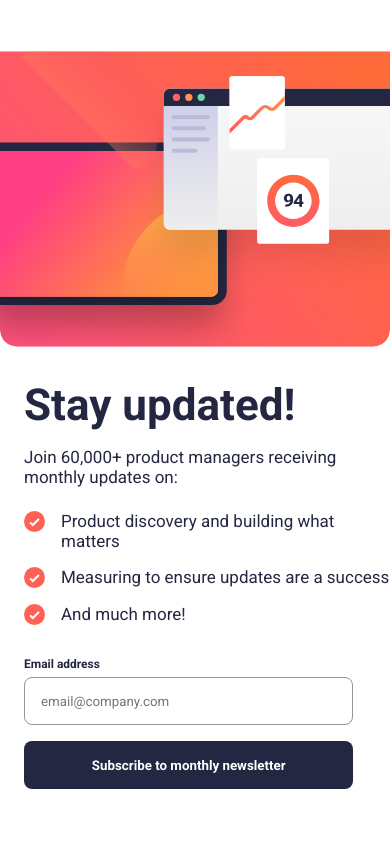
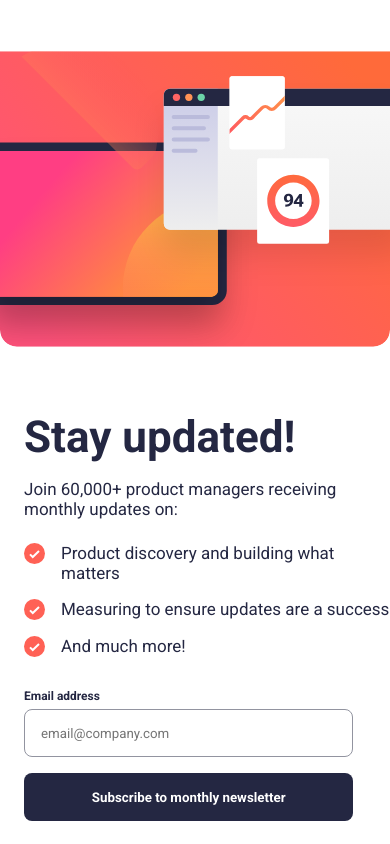
Before and after one commit to rug19/newsletter-sign-up-with-success-message-main, a React (Vite) app: page / in a window 390 px wide. Built offline with nearby package versions, Linux system fonts and the light colour scheme.

Commit message:
atualizado o css da imagem do preojeto

```diff
--- a/src/components/imgContainer/imgContainer.css
+++ b/src/components/imgContainer/imgContainer.css
@@ -6,6 +6,5 @@
   .img_container {
     content: url("/public/illustration-sign-up-mobile.svg");
     width: 100%;
-    height: 320px;
   }
 }
```
